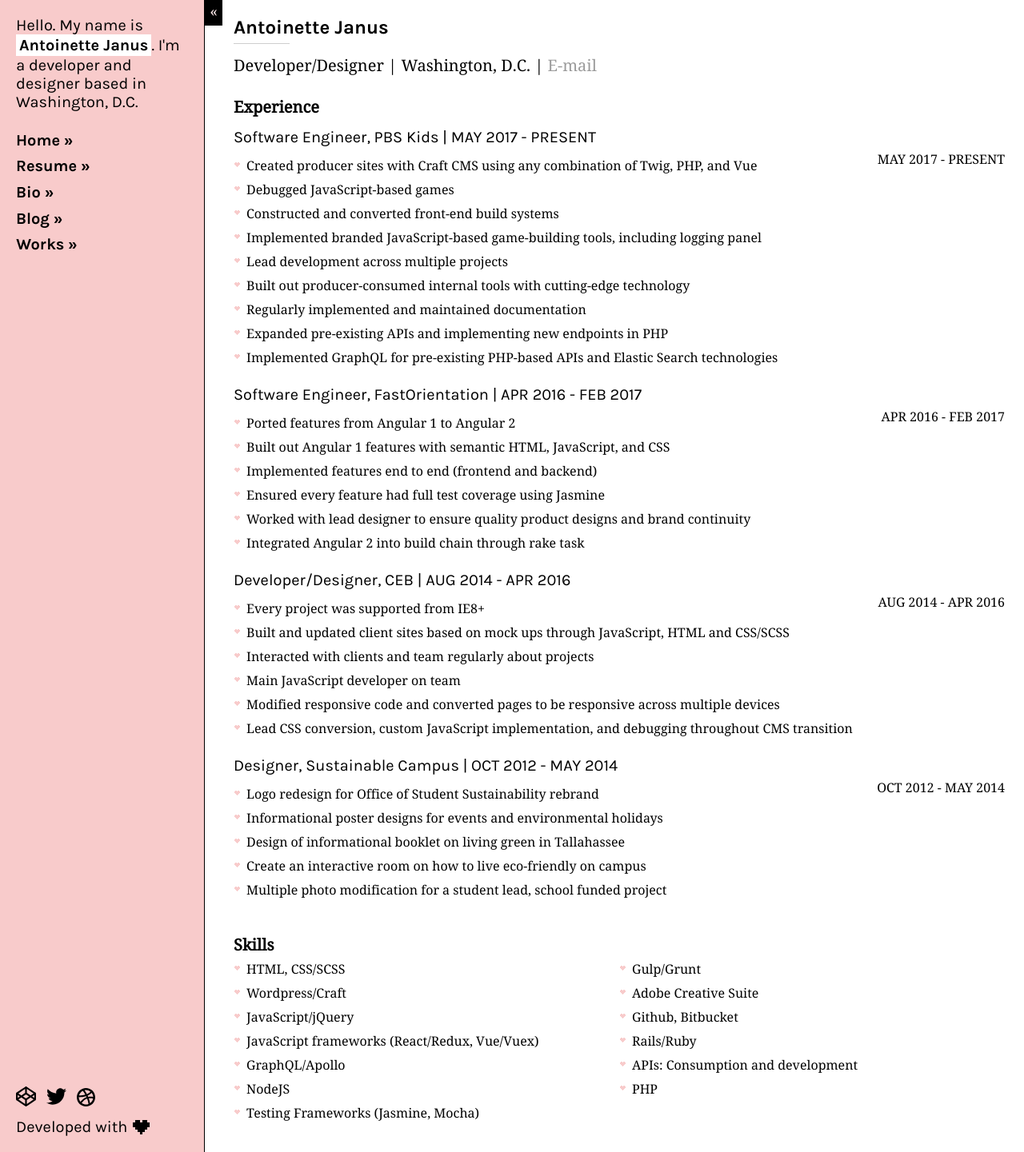
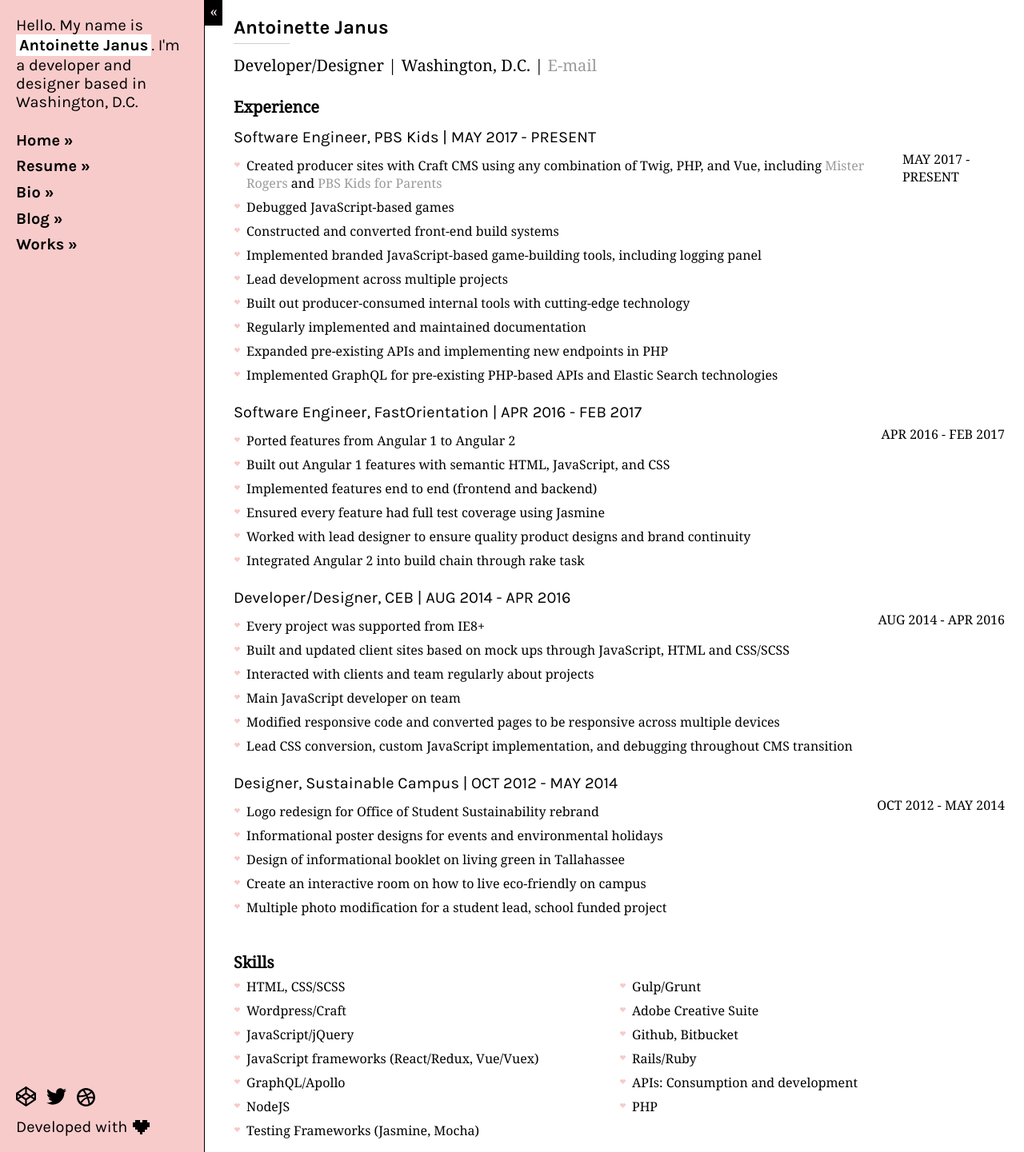
Before and after one commit to twaffl3s/twaffl3s.github.io, a Jekyll site: the page built from resume.html, in a window 1280 px wide. Shown: the whole page at 80% size. Built offline with Jekyll 4.4.1, drawn with Linux system fonts in a browser that asks for light colours.

Commit message:
Updated resume to include examples

```diff
--- a/_data/experiences.yml
+++ b/_data/experiences.yml
@@ -13,7 +13,7 @@
   date:
     start: MAY 2017
   responsibilities:
-    - Created producer sites with Craft CMS using any combination of Twig, PHP, and Vue
+    - Created producer sites with Craft CMS using any combination of Twig, PHP, and Vue, including <a href="https://www.pbs.org/parents/rogers" target="_blank">Mister Rogers</a> and <a href="https://www.pbs.org/parents">PBS Kids for Parents</a>
     - Debugged JavaScript-based games
     - Constructed and converted front-end build systems
     - Implemented branded JavaScript-based game-building tools, including logging panel
```
